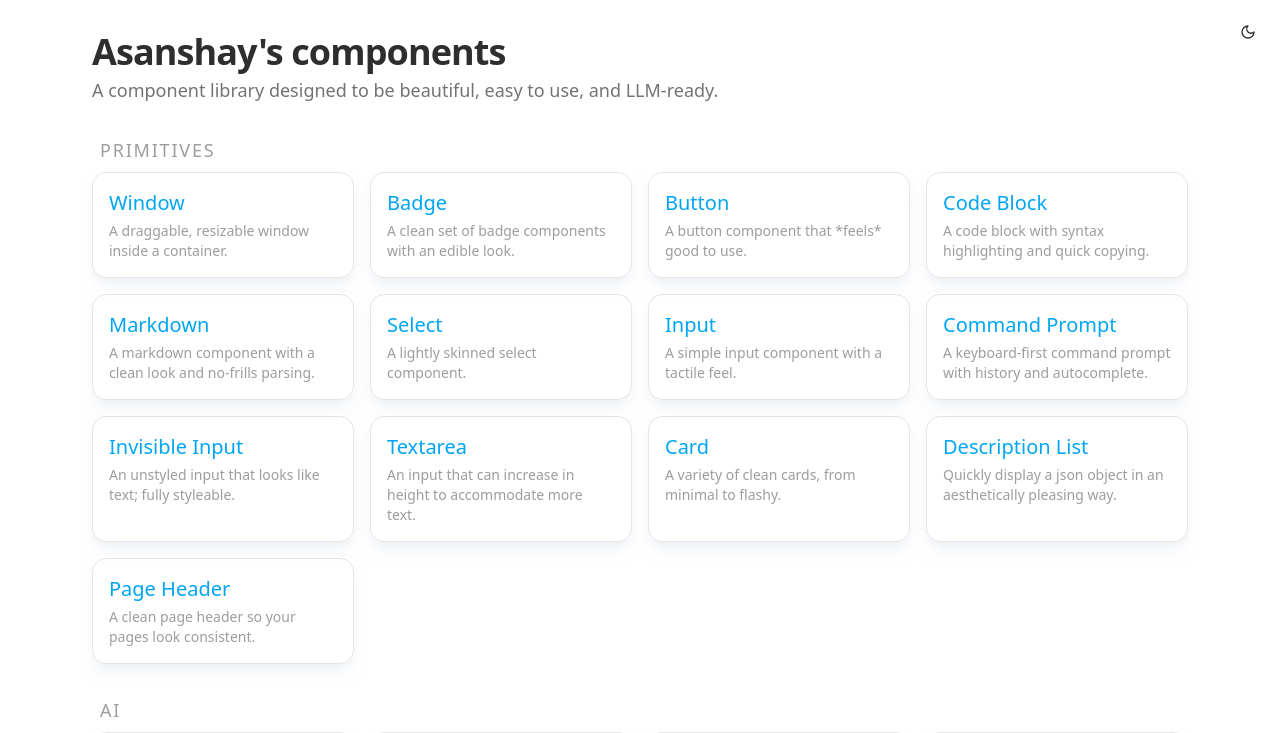
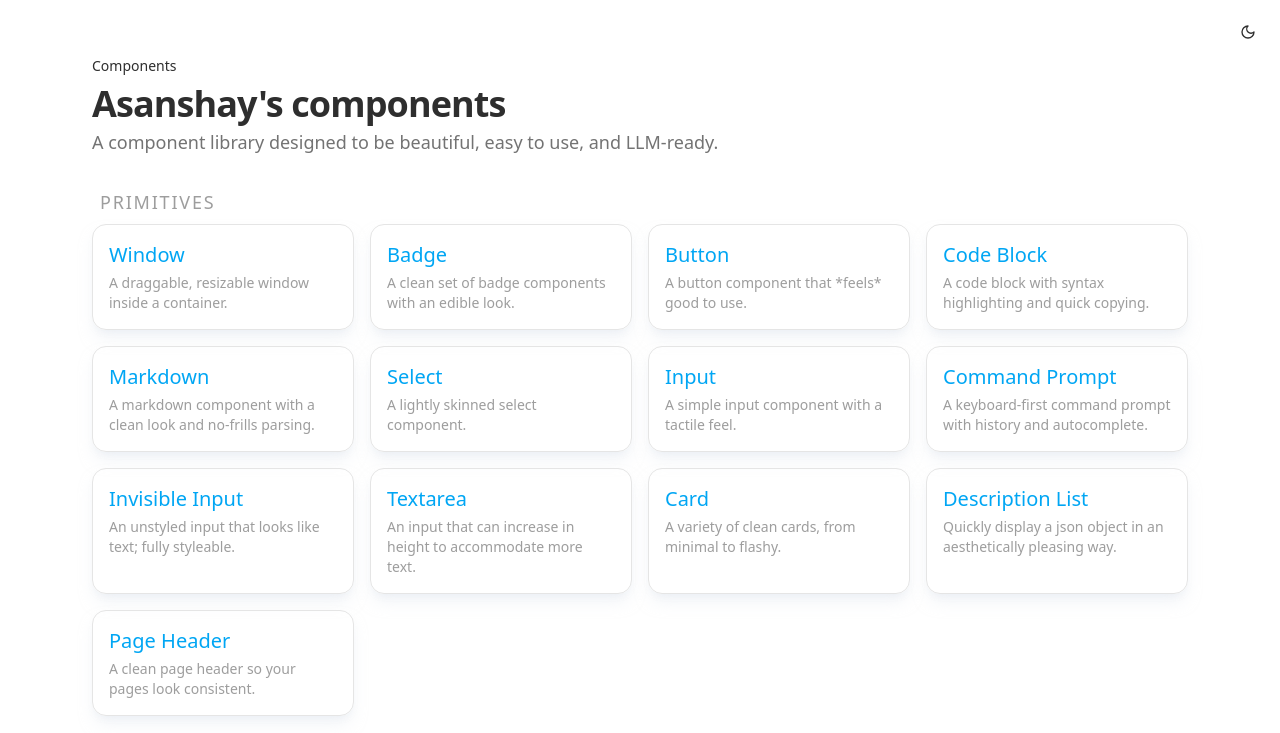
Before and after one commit to SuperAce100/design-system, a Next.js app: page / in a window 1280 px wide. Shown: the top 733 px of the page. Built offline with nearby package versions, Linux system fonts and the light colour scheme.

Commit message:
Consistency

```diff
--- a/app/page.tsx
+++ b/app/page.tsx
@@ -16,6 +16,9 @@ export default function Home() {
   return (
     <div className="max-w-6xl mx-auto flex flex-col h-screen px-4 pt-8 gap-8">
       <header className="flex flex-col gap-2 px-3">
+        <Link href="/" className="text-sm text-muted-foreground mt-6">
+          <span className="text-foreground">Components</span>
+        </Link>
         <div className="flex items-start justify-between gap-4">
           <div className="flex flex-col gap-1">
             <h1 className="text-4xl font-semibold tracking-tight">Asanshay's components</h1>
```
